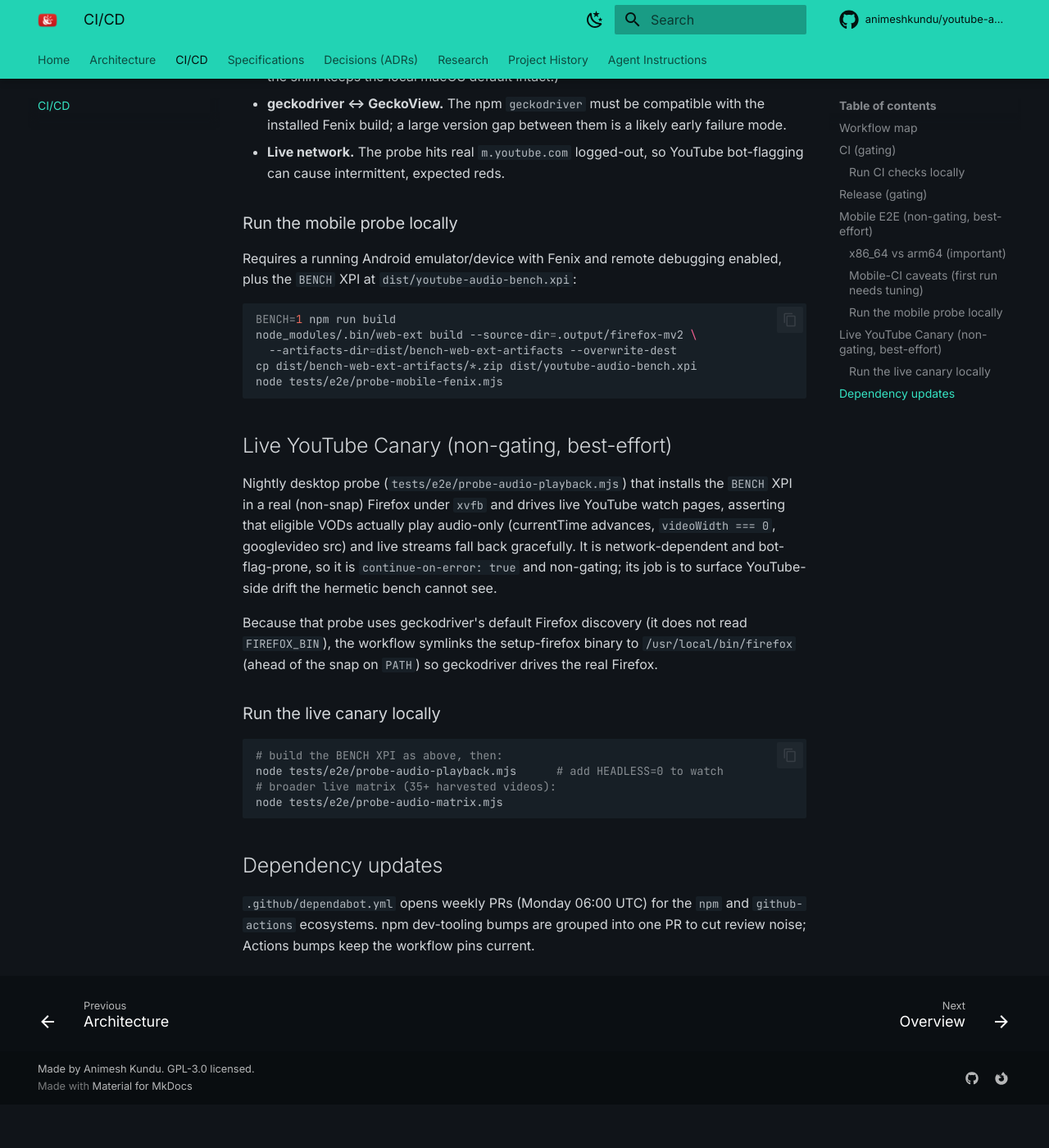
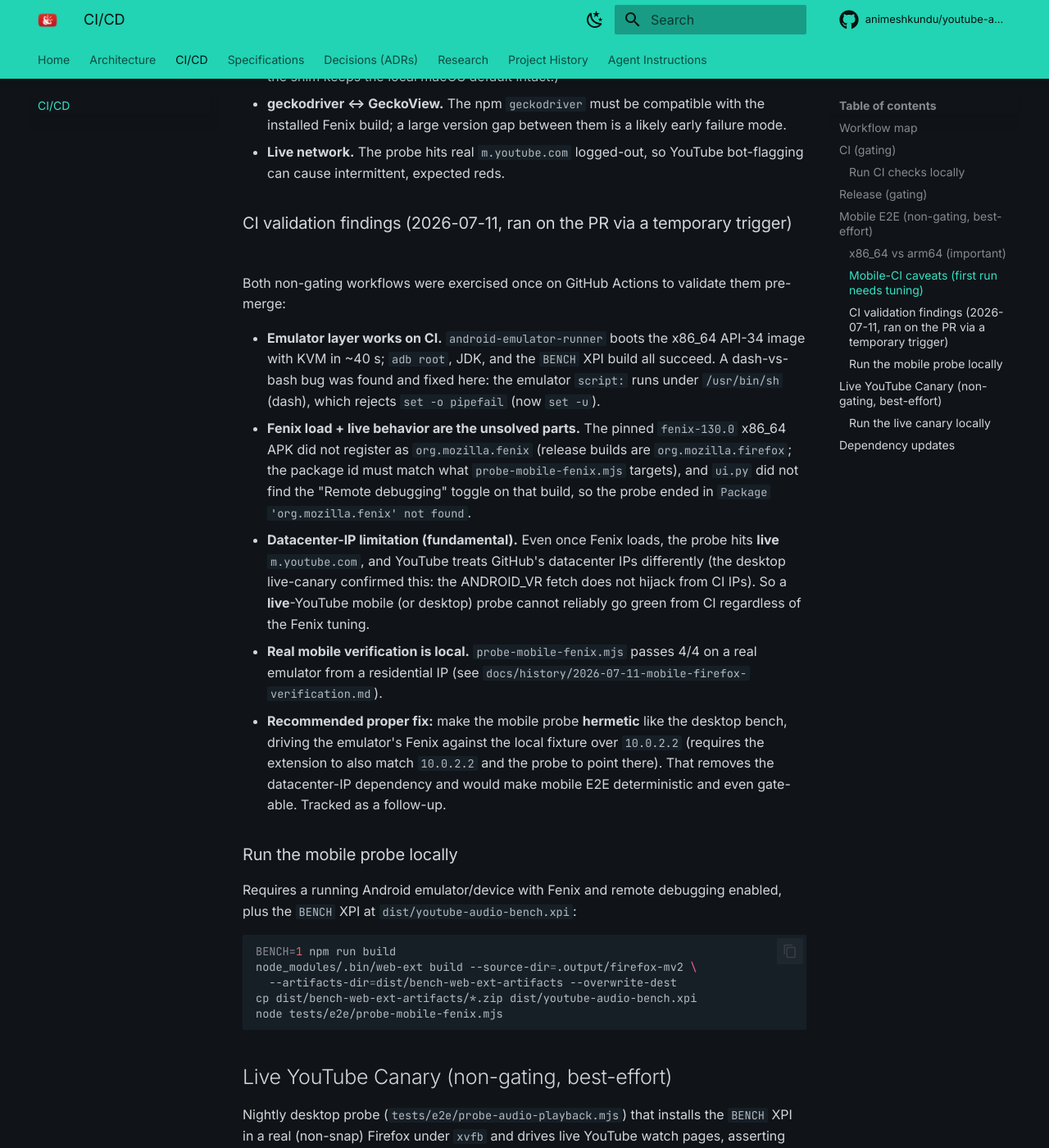
Before and after one commit to animeshkundu/youtube-audio, an MkDocs documentation site: the page built from docs/ci-cd.md, in a window 1280 px wide and 1400 px high, scrolled down 2552 px. Shown: the whole window at 82% size. Built offline with MkDocs 1.6.1 and Material for MkDocs 9.7.7, drawn with Linux system fonts in a browser that asks for light colours; comment, search, counter and statistics services are not loaded; before the commit the page ends 3899 px from its top, so only the background shows below that.

Commit message:
ci: revert temp PR triggers; document mobile/live CI validation findings
Validated both non-gating workflows on the PR (temporary trigger, now reverted to
schedule + dispatch). Findings recorded in docs/ci-cd.md: the emulator layer works
on CI (boot/KVM/adb-root/XPI); Fenix APK package-id + ui.py remote-debug need
tuning; live-YouTube from CI datacenter IPs is bot-flagged so live mobile/desktop
probes cannot reliably green on CI; real mobile verification is local (4/4). The
proper fix is a hermetic mobile bench over 10.0.2.2 (follow-up).

```diff
--- a/docs/ci-cd.md
+++ b/docs/ci-cd.md
@@ -92,6 +92,29 @@ version in the workflow `env` when it ages out.
 - **Live network.** The probe hits real `m.youtube.com` logged-out, so YouTube bot-flagging can
   cause intermittent, expected reds.
 
+### CI validation findings (2026-07-11, ran on the PR via a temporary trigger)
+
+Both non-gating workflows were exercised once on GitHub Actions to validate them pre-merge:
+
+- **Emulator layer works on CI.** `android-emulator-runner` boots the x86_64 API-34 image with KVM
+  in ~40 s; `adb root`, JDK, and the `BENCH` XPI build all succeed. A dash-vs-bash bug was found and
+  fixed here: the emulator `script:` runs under `/usr/bin/sh` (dash), which rejects `set -o pipefail`
+  (now `set -u`).
+- **Fenix load + live behavior are the unsolved parts.** The pinned `fenix-130.0` x86_64 APK did not
+  register as `org.mozilla.fenix` (release builds are `org.mozilla.firefox`; the package id must
+  match what `probe-mobile-fenix.mjs` targets), and `ui.py` did not find the "Remote debugging"
+  toggle on that build, so the probe ended in `Package 'org.mozilla.fenix' not found`.
+- **Datacenter-IP limitation (fundamental).** Even once Fenix loads, the probe hits **live**
+  `m.youtube.com`, and YouTube treats GitHub's datacenter IPs differently (the desktop live-canary
+  confirmed this: the ANDROID_VR fetch does not hijack from CI IPs). So a **live**-YouTube mobile (or
+  desktop) probe cannot reliably go green from CI regardless of the Fenix tuning.
+- **Real mobile verification is local.** `probe-mobile-fenix.mjs` passes 4/4 on a real emulator from
+  a residential IP (see `docs/history/2026-07-11-mobile-firefox-verification.md`).
+- **Recommended proper fix:** make the mobile probe **hermetic** like the desktop bench, driving the
+  emulator's Fenix against the local fixture over `10.0.2.2` (requires the extension to also match
+  `10.0.2.2` and the probe to point there). That removes the datacenter-IP dependency and would make
+  mobile E2E deterministic and even gate-able. Tracked as a follow-up.
+
 ### Run the mobile probe locally
 
 Requires a running Android emulator/device with Fenix and remote debugging enabled, plus the
```
Also changed, not shown: 2 other files.
